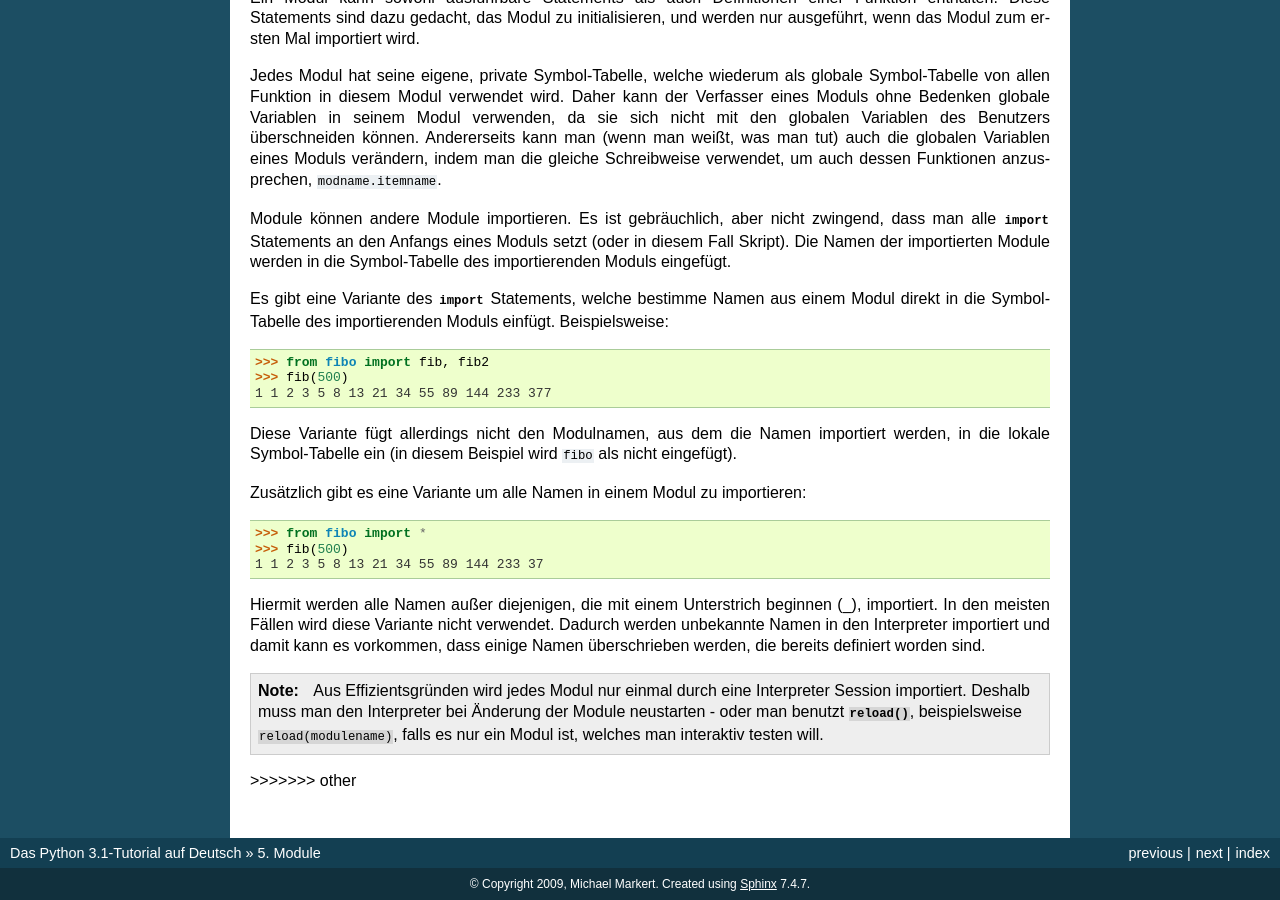
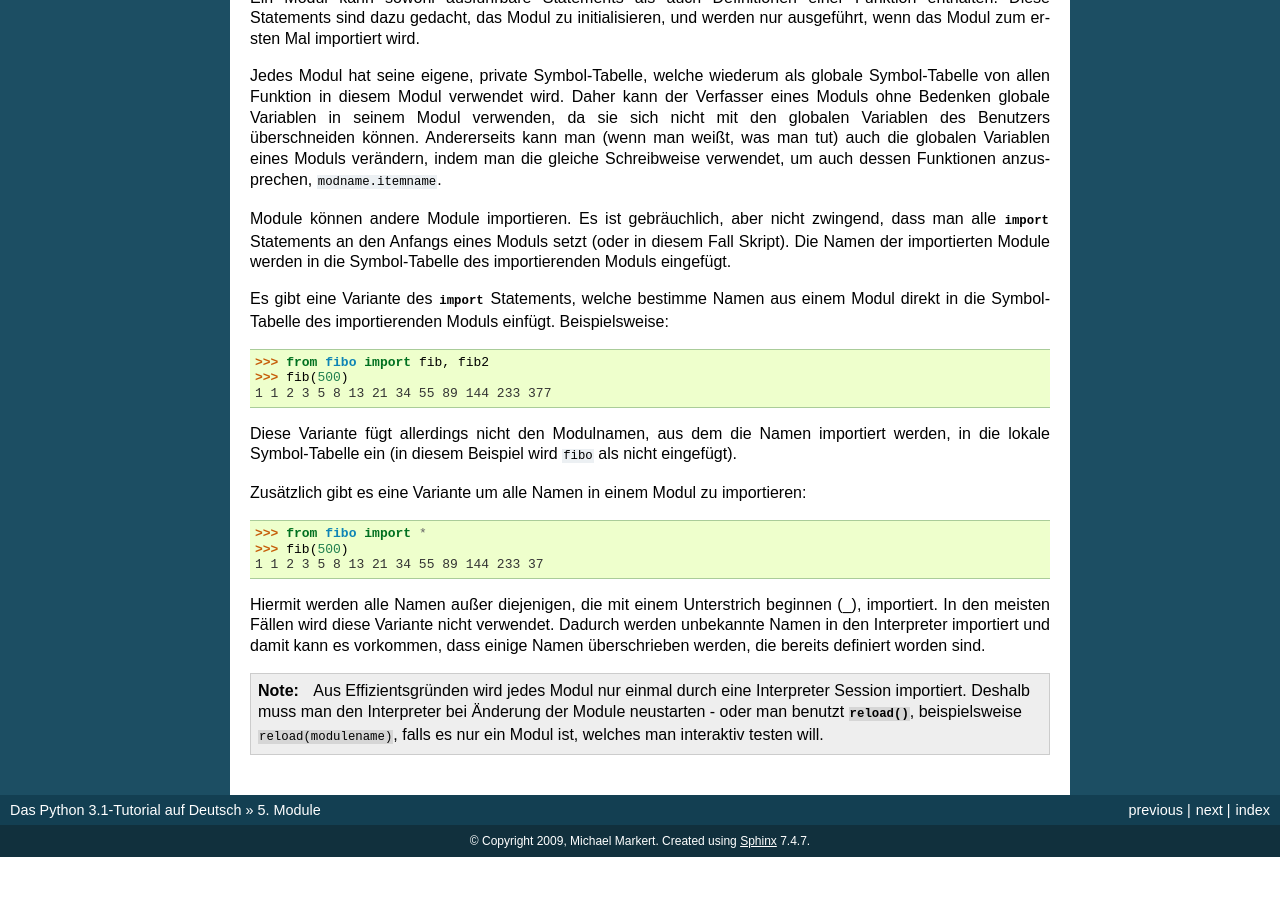
Before and after one commit to cofi/py-tutorial-de, a Sphinx documentation site: the page built from source/modules.rst, in a window 1280 px wide and 900 px high, scrolled down 1182 px. Built offline with Sphinx 7.4.7, drawn with Linux system fonts in a browser that asks for light colours; pages that are not in the unit, such as notebooks, are missing from menus; after the commit the page ends 2039 px from its top, so only the background shows below that.

Commit message:
Removed remaining merge mark

```diff
--- a/source/modules.rst
+++ b/source/modules.rst
@@ -101,5 +101,3 @@ Hiermit werden alle Namen außer diejenigen, die mit einem Unterstrich beginnen
 	neustarten - oder man benutzt :func:`reload`, beispielsweise
 	``reload(modulename)``, falls es nur ein Modul ist, welches man interaktiv
 	testen will.
-
->>>>>>> other
```
